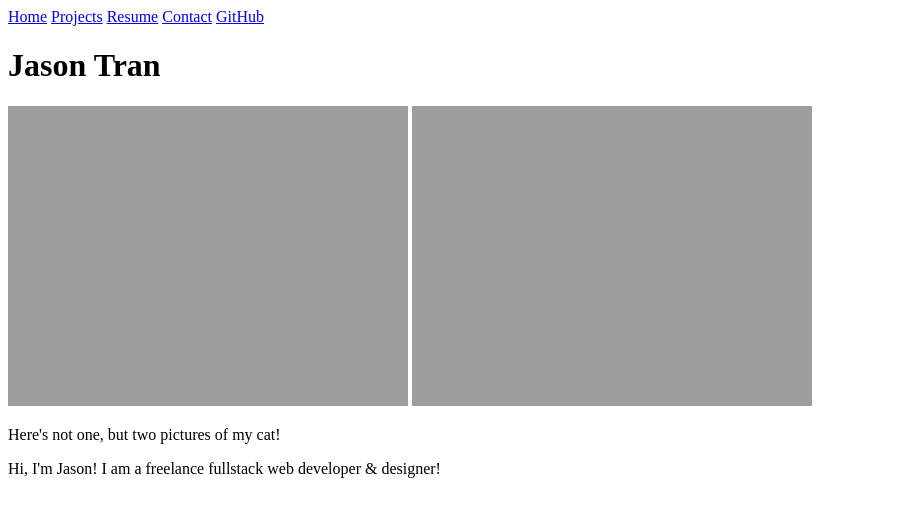
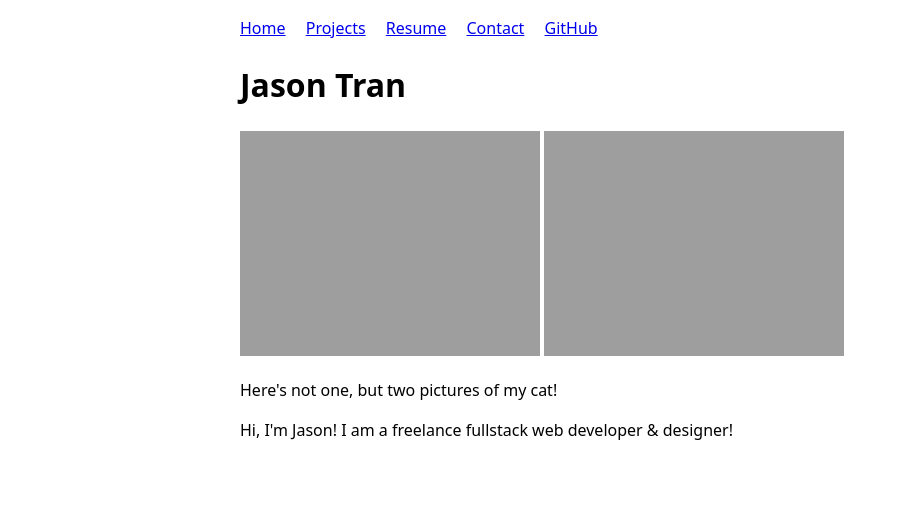
Before and after one commit to jktrns/portfolio, a plain HTML site: page index.html in a window 1280 px wide. Shown: the whole page, without its empty margins (0-899 px from the left). Drawn offline with Linux system fonts and the light colour scheme; the site is published under a folder, as on GitHub Pages, so addresses that start at the root find nothing.

Commit message:
fix: use relative urls

```diff
--- a/index.html
+++ b/index.html
@@ -3,14 +3,14 @@
     <meta charset="UTF-8">
     <meta name="viewport" content="width=device-width, initial-scale=1.0">
     <title>Jason Tran: Personal site and portfolio</title>
-    <link rel="stylesheet" href="/portfolio/style.css">
+    <link rel="stylesheet" href="style.css">
 </head>
 <body>
     <nav>
-        <a href="/portfolio/">Home</a>
-        <a href="/portfolio/projects">Projects</a>
-        <a href="/portfolio/resume">Resume</a>
-        <a href="/portfolio/contact">Contact</a>
+        <a href="./">Home</a>
+        <a href="./projects">Projects</a>
+        <a href="./resume">Resume</a>
+        <a href="./contact">Contact</a>
         <a href="https://github.com/jktrn" target="_blank">GitHub</a>
     </nav>
     <h1>Jason Tran</h1>
```
Also changed, not shown: contact/index.html (+4 -4 lines), projects/index.html (+4 -4 lines), resume/index.html (+4 -4 lines).
